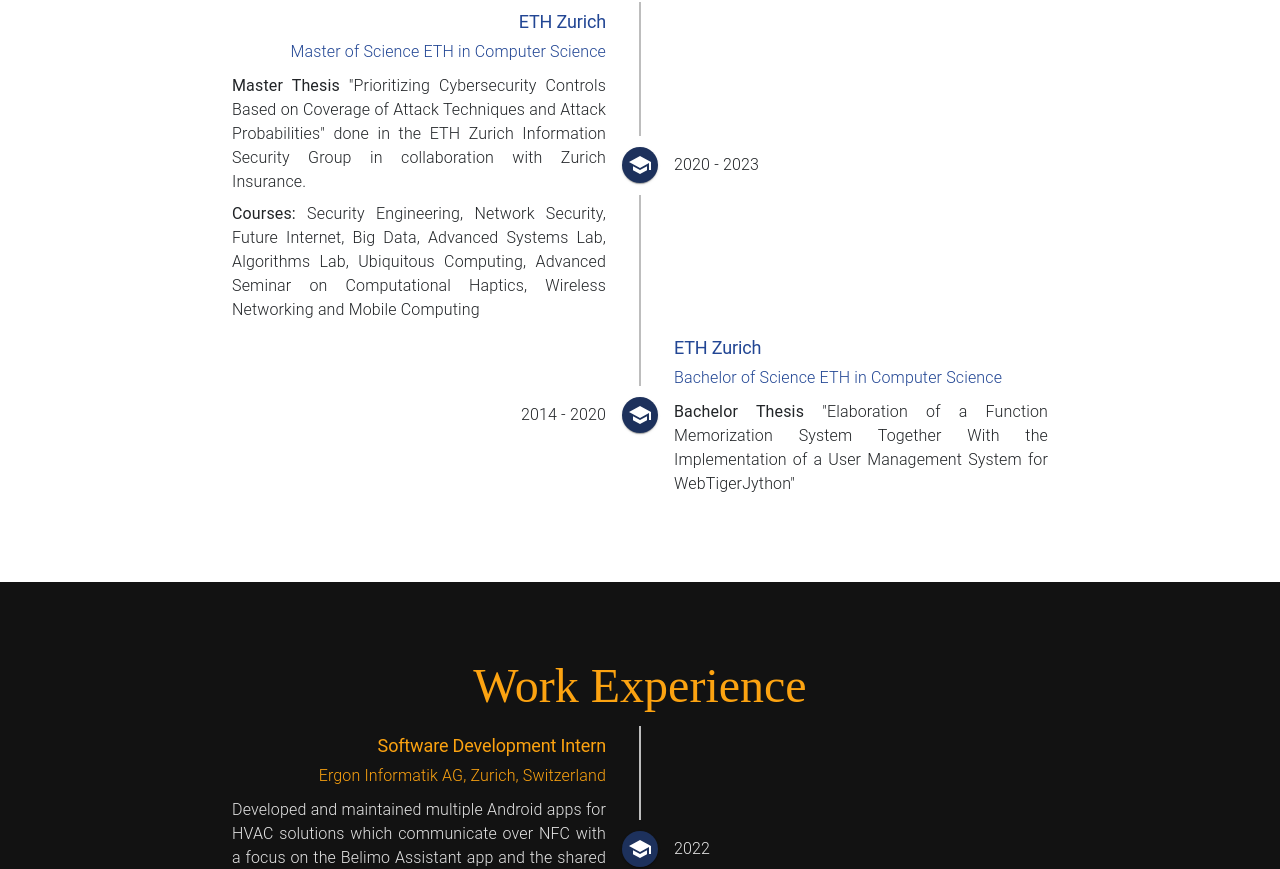
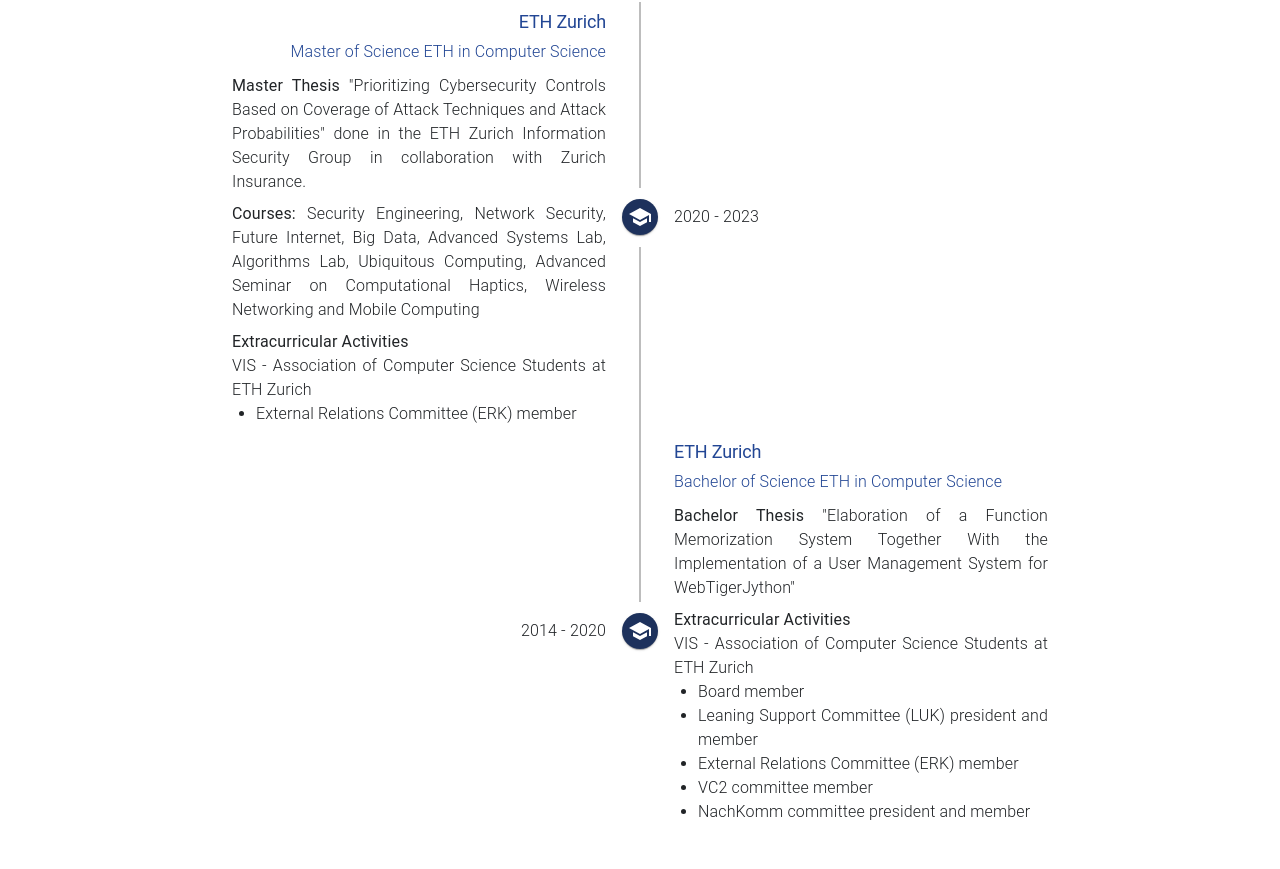
Before and after one commit to sla8/personal-website, a React (Create React App) app: page / in a window 1280 px wide. Shown: the part 776-1645 px from the top of the page. Built offline with nearby package versions, Linux system fonts and the light colour scheme.

Commit message:
add extracurricular activities

```diff
--- a/src/content/landing/Education.tsx
+++ b/src/content/landing/Education.tsx
@@ -47,9 +47,23 @@ function createBachelorTimelineItem(
       subtitle="Bachelor of Science ETH in Computer Science"
       text={
         <div>
-          <b>Bachelor Thesis</b> "Elaboration of a Function Memorization System
-          Together With the Implementation of a User Management System for
-          WebTigerJython"
+          <div className="pb-2">
+            <b>Bachelor Thesis</b> "Elaboration of a Function Memorization
+            System Together With the Implementation of a User Management System
+            for WebTigerJython"
+          </div>
+          <div>
+            <b>Extracurricular Activities</b>
+            <br />
+            VIS - Association of Computer Science Students at ETH Zurich
+            <ul className="list-disc pl-6 ">
+              <li>Board member</li>
+              <li>Leaning Support Committee (LUK) president and member</li>
+              <li>External Relations Committee (ERK) member</li>
+              <li>VC2 committee member</li>
+              <li>NachKomm committee president and member</li>
+            </ul>
+          </div>
         </div>
       }
       connectorTop={true}
@@ -78,11 +92,19 @@ function createMasterTimelineItem(
             ETH Zurich Information Security Group in collaboration with Zurich
             Insurance.
           </div>
-          <div>
+          <div className="pb-2">
             <b>Courses:</b> Security Engineering, Network Security, Future
             Internet, Big Data, Advanced Systems Lab, Algorithms Lab, Ubiquitous
             Computing, Advanced Seminar on Computational Haptics, Wireless
             Networking and Mobile Computing
+          </div>
+          <div>
+            <b>Extracurricular Activities</b>
+            <br />
+            VIS - Association of Computer Science Students at ETH Zurich
+            <ul className="list-disc pl-6 ">
+              <li>External Relations Committee (ERK) member</li>
+            </ul>
           </div>
         </div>
       }
```
